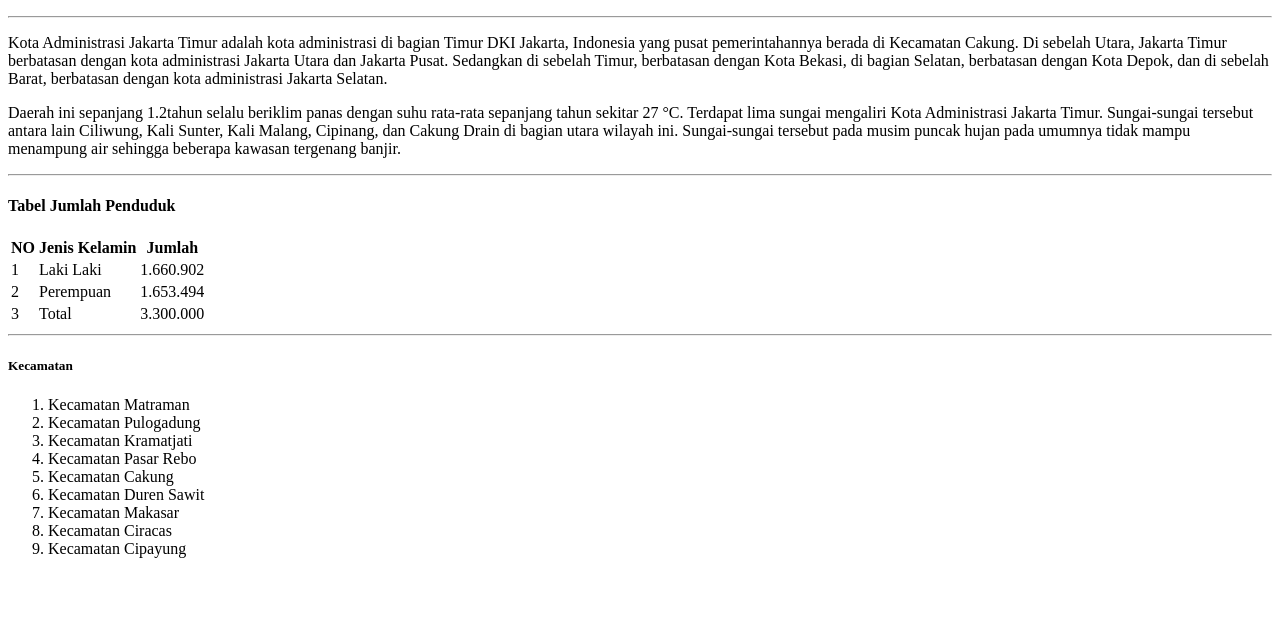
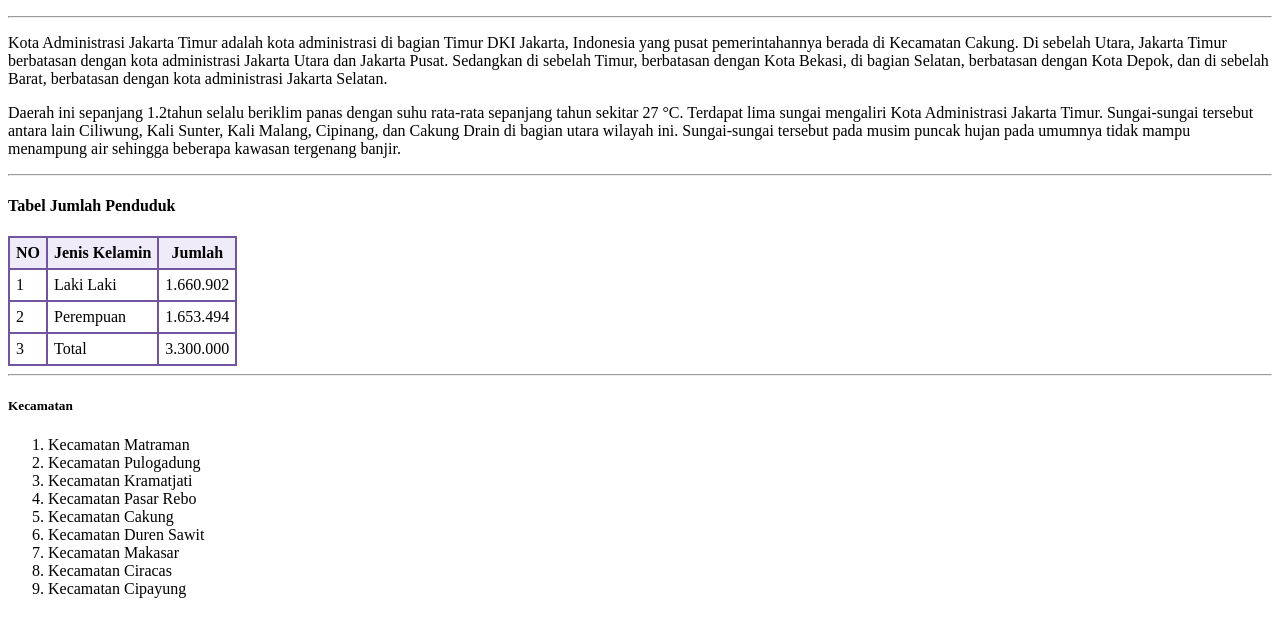
Before and after one commit to hannymaurize/pgweb2025-acara1, a plain HTML site: page index.html in a window 1280 px wide. Shown: the part 105-742 px from the top of the page. Drawn offline with Linux system fonts and the light colour scheme.

Commit message:
perubahan1

```diff
--- a/index.html
+++ b/index.html
@@ -5,6 +5,16 @@
     <meta charset="UTF-8">
     <meta name="viewport" content="width=device-width, initial-scale=1.0">
     <title>Acara 1 - HTML CSS</title>
+    <style>
+        table, th, td {
+            border: 2px solid #73549f;
+            border-collapse: collapse;
+            padding: 6px;
+        }
+        th {
+            background-color: #f0ebf9;
+        }
+    </style>
 </head>
 
 <body>
```
